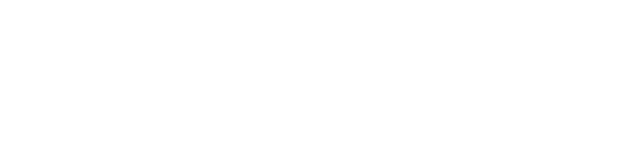
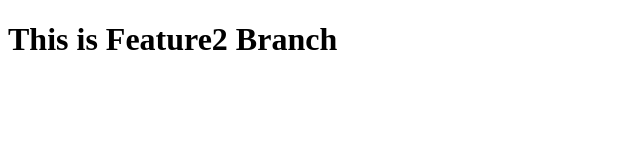
Before and after one commit to sebastin-unknown/LocalRepo, a plain HTML site: page index.html in a window 1280 px wide. Shown: the whole page, without its empty margins (0-640 px from the left). Drawn offline with Linux system fonts and the light colour scheme.

Commit message:
Text in featur branch

```diff
--- a/index.html
+++ b/index.html
@@ -6,6 +6,6 @@
     <title>Document</title>
 </head>
 <body>
-
+    <h1>This is Feature2 Branch</h1>
 </body>
 </html>
```
